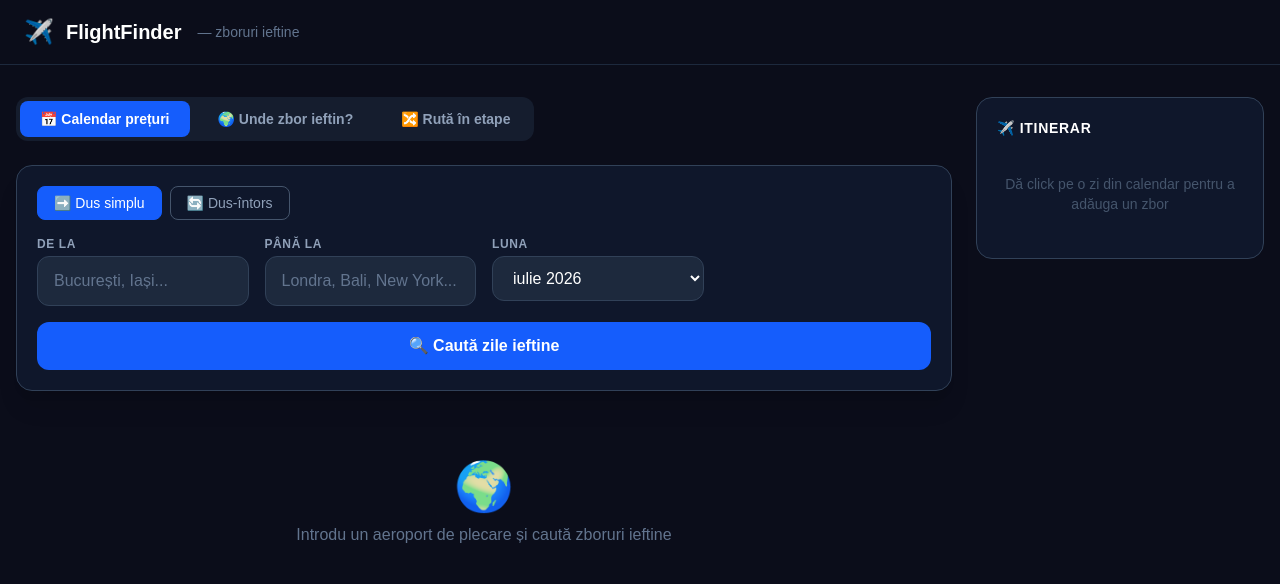
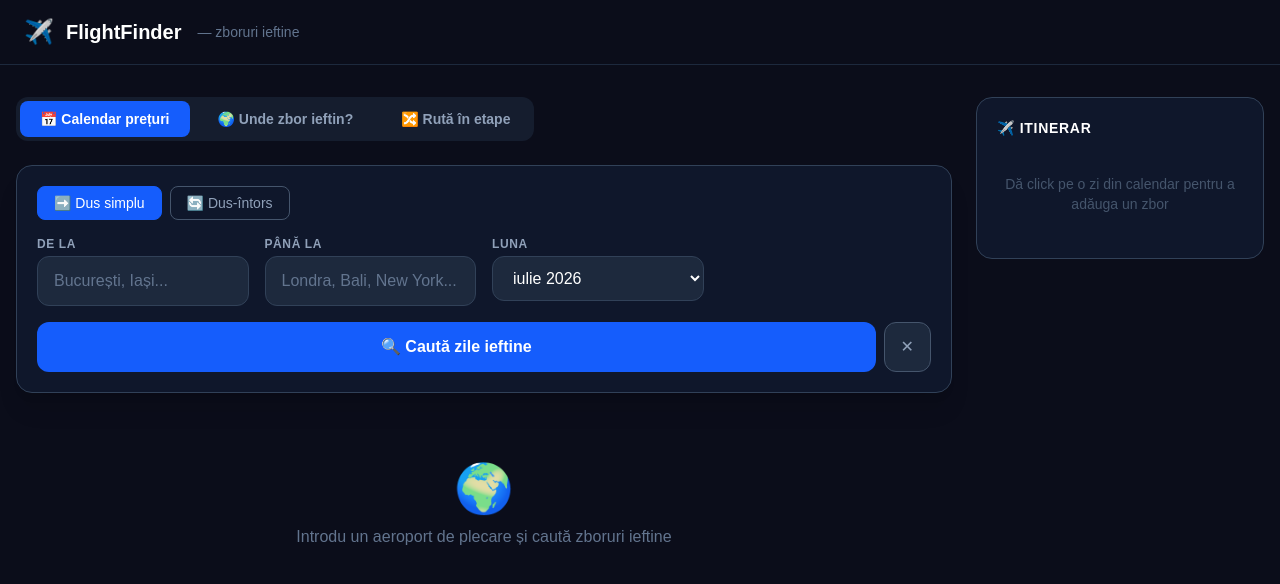
Before and after one commit to alexandraamazon2017-tech/flight-finder, a Next.js app: page / in a window 1280 px wide. Shown: the top 584 px of the page. Built offline with nearby package versions, Linux system fonts and the light colour scheme.

Commit message:
feat: add reset button that clears all fields, results and itinerary

```diff
--- a/app/page.tsx
+++ b/app/page.tsx
@@ -190,6 +190,25 @@ export default function Home() {
     window.scrollTo({ top: 0, behavior: 'smooth' })
   }, [])
 
+  const handleReset = () => {
+    setOrigin({ code: '', label: '' })
+    setDestination({ code: '', label: '' })
+    setOutboundFares([])
+    setReturnFares([])
+    setInspireData([])
+    setMultihopResult(null)
+    setSearched(false)
+    setSelectedDate(undefined)
+    setError('')
+    setChain([])
+    setSelectedChainId(null)
+    setNextDestinations([])
+    setOriginSuggestions([])
+    setDateFrom('')
+    setDateTo('')
+    window.scrollTo({ top: 0, behavior: 'smooth' })
+  }
+
   const months = Array.from({ length: 12 }, (_, i) => {
     const d = new Date()
     d.setMonth(d.getMonth() + i)
@@ -321,13 +340,22 @@ export default function Home() {
 
               {error && <p className="text-red-400 text-sm mt-4">{error}</p>}
 
+              <div className="flex gap-2 mt-4">
                 <button
                   onClick={() => search()}
                   disabled={loading}
-                className="mt-4 w-full bg-blue-600 hover:bg-blue-500 disabled:opacity-50 disabled:cursor-not-allowed text-white font-bold py-3 rounded-xl transition"
+                  className="flex-1 bg-blue-600 hover:bg-blue-500 disabled:opacity-50 disabled:cursor-not-allowed text-white font-bold py-3 rounded-xl transition"
                 >
                   {loading ? 'Se caută...' : mode === 'calendar' ? '🔍 Caută zile ieftine' : mode === 'multihop' ? '🔀 Caută cea mai ieftină rută' : '🌍 Găsește destinații ieftine'}
                 </button>
+                <button
+                  onClick={handleReset}
+                  title="Resetează tot"
+                  className="px-4 py-3 bg-slate-800 hover:bg-slate-700 border border-slate-600 hover:border-red-500 text-slate-400 hover:text-red-400 rounded-xl transition"
+                >
+                  ✕
+                </button>
+              </div>
             </div>
 
             {/* Origin suggestions — shown before search */}
```
Lines whose indentation alone changed are shown as unchanged.
